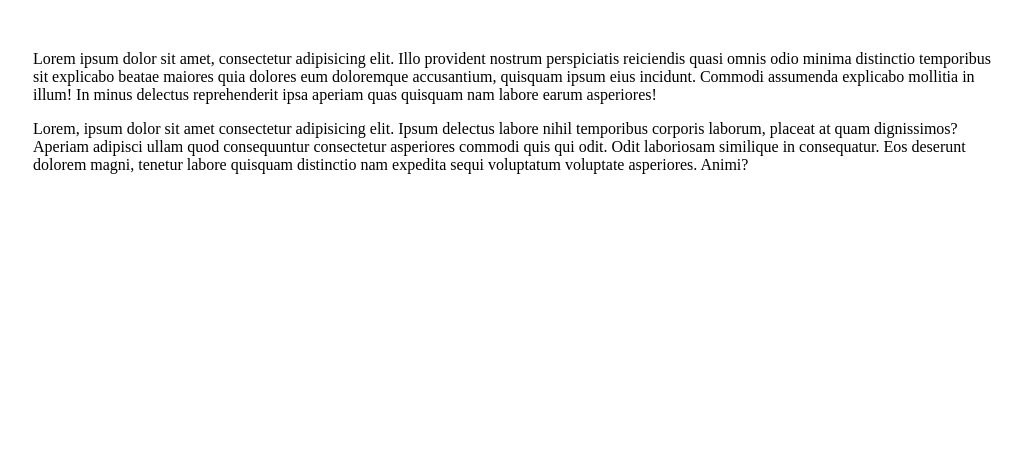
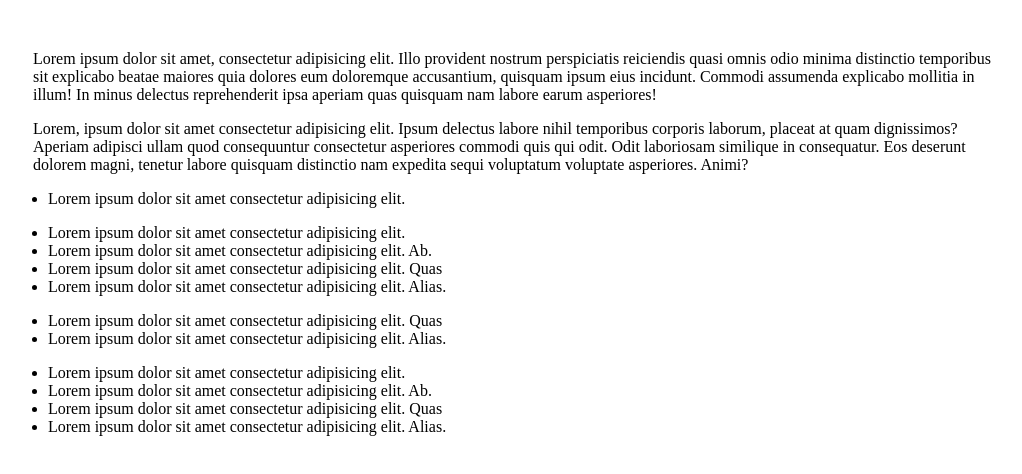
Before and after one commit to Madhurjai/template_1, a plain HTML site: page src/index.html in a window 1280 px wide. Shown: the whole page, without its empty margins (132-1154 px from the left). Drawn offline with Linux system fonts and the light colour scheme.

Commit message:
unordered list

```diff
--- a/src/index.html
+++ b/src/index.html
@@ -29,6 +29,26 @@
         dolorem magni, tenetur labore quisquam distinctio nam expedita sequi
         voluptatum voluptate asperiores. Animi?
       </p>
+      <ul>
+        <li>Lorem ipsum dolor sit amet consectetur adipisicing elit.</li>
+      </ul>
+
+      <ul>
+        <li>Lorem ipsum dolor sit amet consectetur adipisicing elit.</li>
+        <li>Lorem ipsum dolor sit amet consectetur adipisicing elit. Ab.</li>
+        <li>Lorem ipsum dolor sit amet consectetur adipisicing elit. Quas</li>
+        <li>Lorem ipsum dolor sit amet consectetur adipisicing elit. Alias.</li>
+      </ul>
+      <ul>
+        <li>Lorem ipsum dolor sit amet consectetur adipisicing elit. Quas</li>
+        <li>Lorem ipsum dolor sit amet consectetur adipisicing elit. Alias.</li>
+      </ul>
+      <ul>
+        <li>Lorem ipsum dolor sit amet consectetur adipisicing elit.</li>
+        <li>Lorem ipsum dolor sit amet consectetur adipisicing elit. Ab.</li>
+        <li>Lorem ipsum dolor sit amet consectetur adipisicing elit. Quas</li>
+        <li>Lorem ipsum dolor sit amet consectetur adipisicing elit. Alias.</li>
+      </ul>
      </div>
   </body>
 </html>
```
